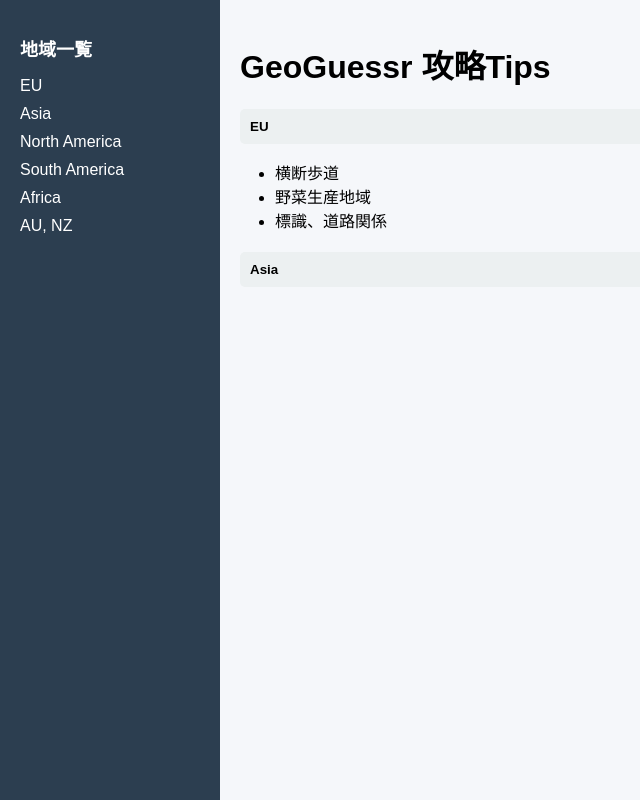
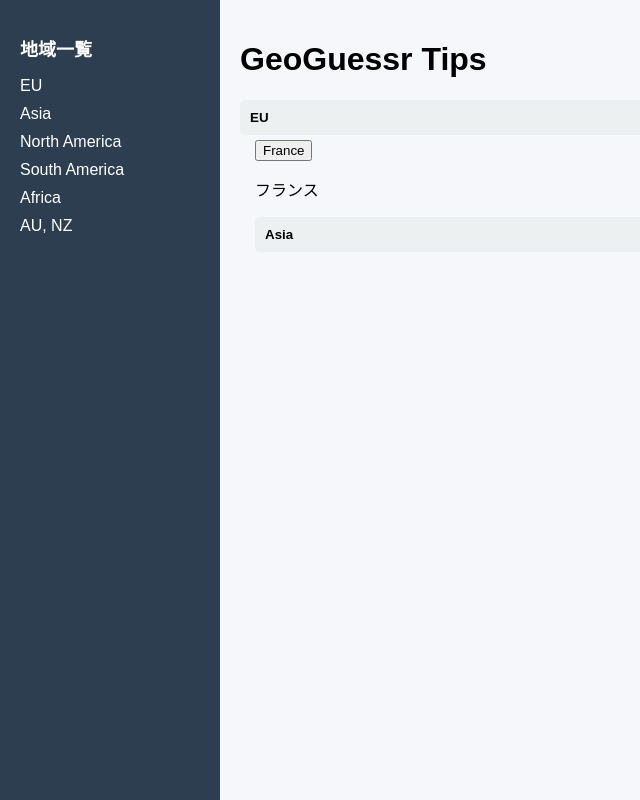
Before and after one commit to rrruki/geoguessr-tips, a plain HTML site: page index.html in a window 1280 px wide. Both pictures are taken after a click on the button "EU". Shown: the whole page, without its empty margins (0-640 px from the left). Drawn offline with Linux system fonts and the light colour scheme.

Commit message:
Update index.html

```diff
--- a/index.html
+++ b/index.html
@@ -22,16 +22,14 @@
 
     <!-- メインコンテンツ -->
     <main class="content">
-      <h1>GeoGuessr 攻略Tips</h1>
+      <h1>GeoGuessr Tips</h1>
 
-      <section id="eu" class="toggle">
         <button class="toggle-btn">EU</button>
         <div class="toggle-content">
-          <ul>
-            <li>横断歩道</li>
-            <li>野菜生産地域</li>
-            <li>標識、道路関係</li>
-          </ul>
+          <div class="panel">
+          <button class="accordion country">France</button>
+          <div class="panel">
+            <p>フランス</p>
         </div>
       </section>
 
```
